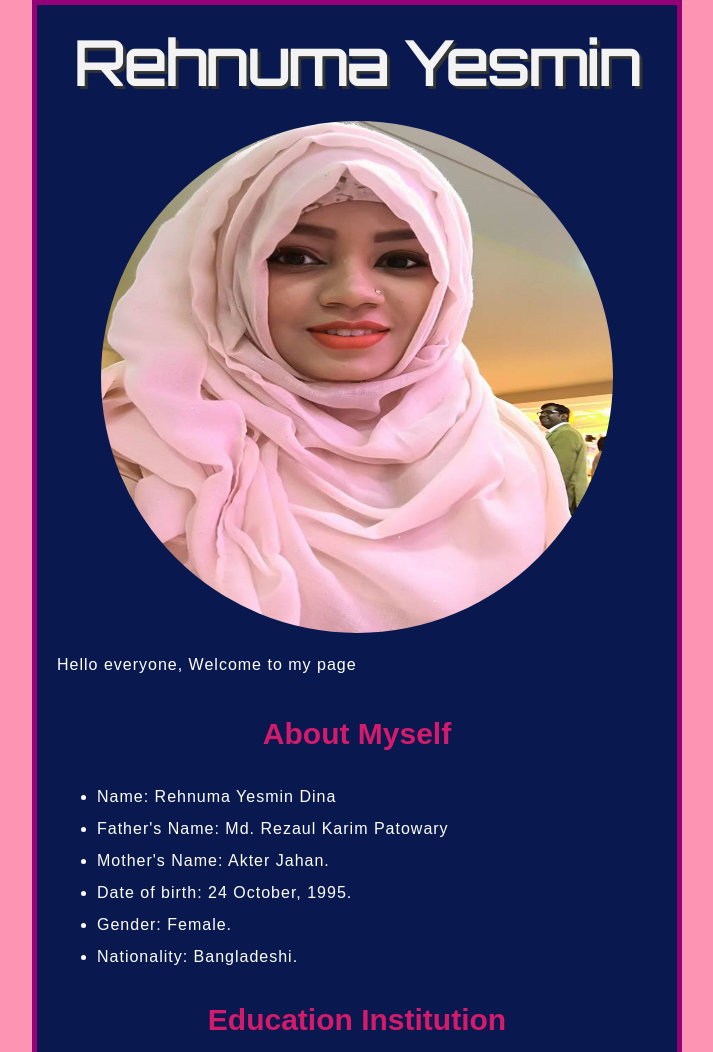
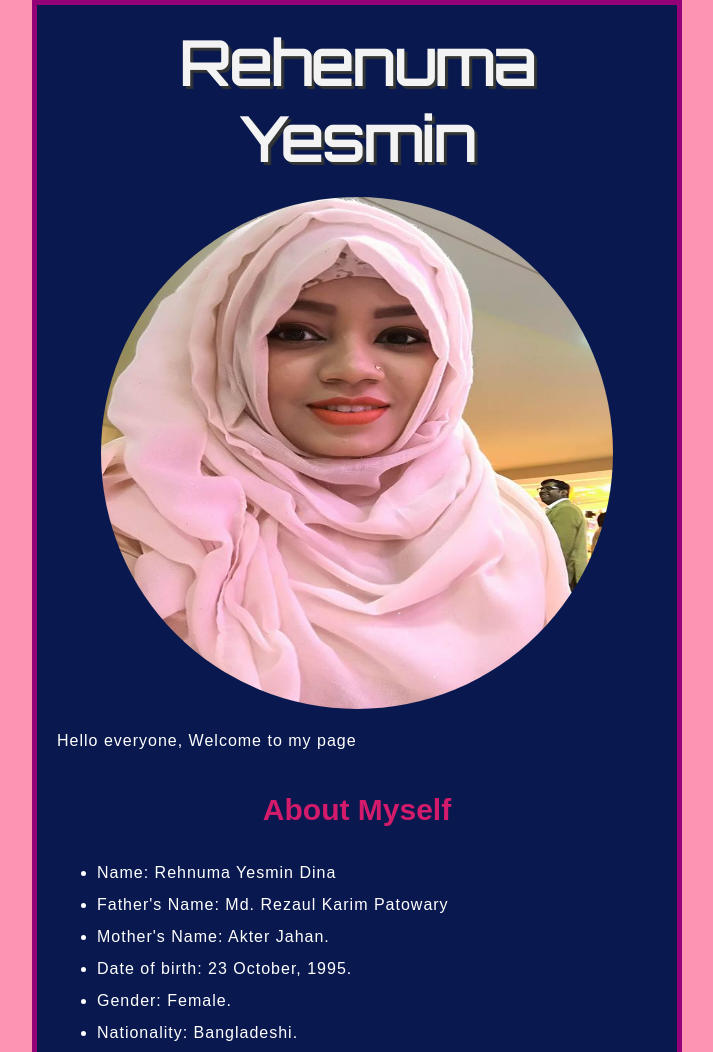
Before and after one commit to rehenuma/rehenuma.github.io, a plain HTML site: page dina/index.html in a window 1280 px wide. Shown: the top 1052 px of the page, without its empty margins (283-996 px from the left). Drawn offline with Linux system fonts and the light colour scheme; a web font is replaced by a local one.

Commit message:
Update index.html

```diff
--- a/dina/index.html
+++ b/dina/index.html
@@ -9,7 +9,7 @@
   <title>Rehnuma Yesmin</title>
 </head>
 <body>
-  <h1>Rehnuma Yesmin</h1>
+  <h1>Rehenuma Yesmin</h1>
   <img src="images/dina1.jpg" alt="dina">
   <p>Hello everyone, Welcome to my page</p>
   <h3>About Myself</h3>
@@ -17,7 +17,7 @@
     <li>Name: Rehnuma Yesmin Dina</li>
     <li>Father's Name: Md. Rezaul Karim Patowary</li>
     <li>Mother's Name: Akter Jahan.</li>
-    <li>Date of birth: 24 October, 1995.</li>
+    <li>Date of birth: 23 October, 1995.</li>
     <li>Gender: Female.</li>
     <li>Nationality: Bangladeshi.</li>
   </ul>
```
